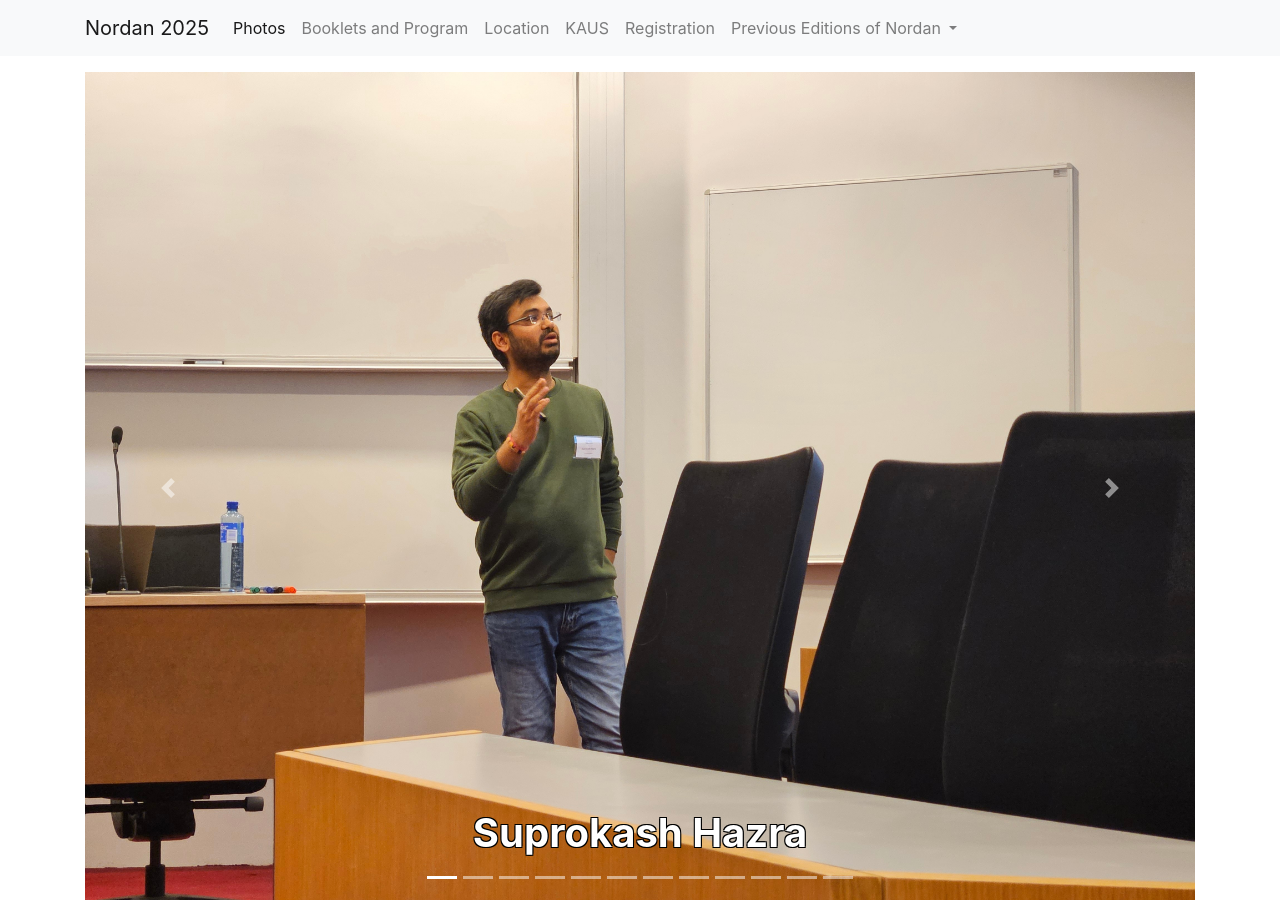
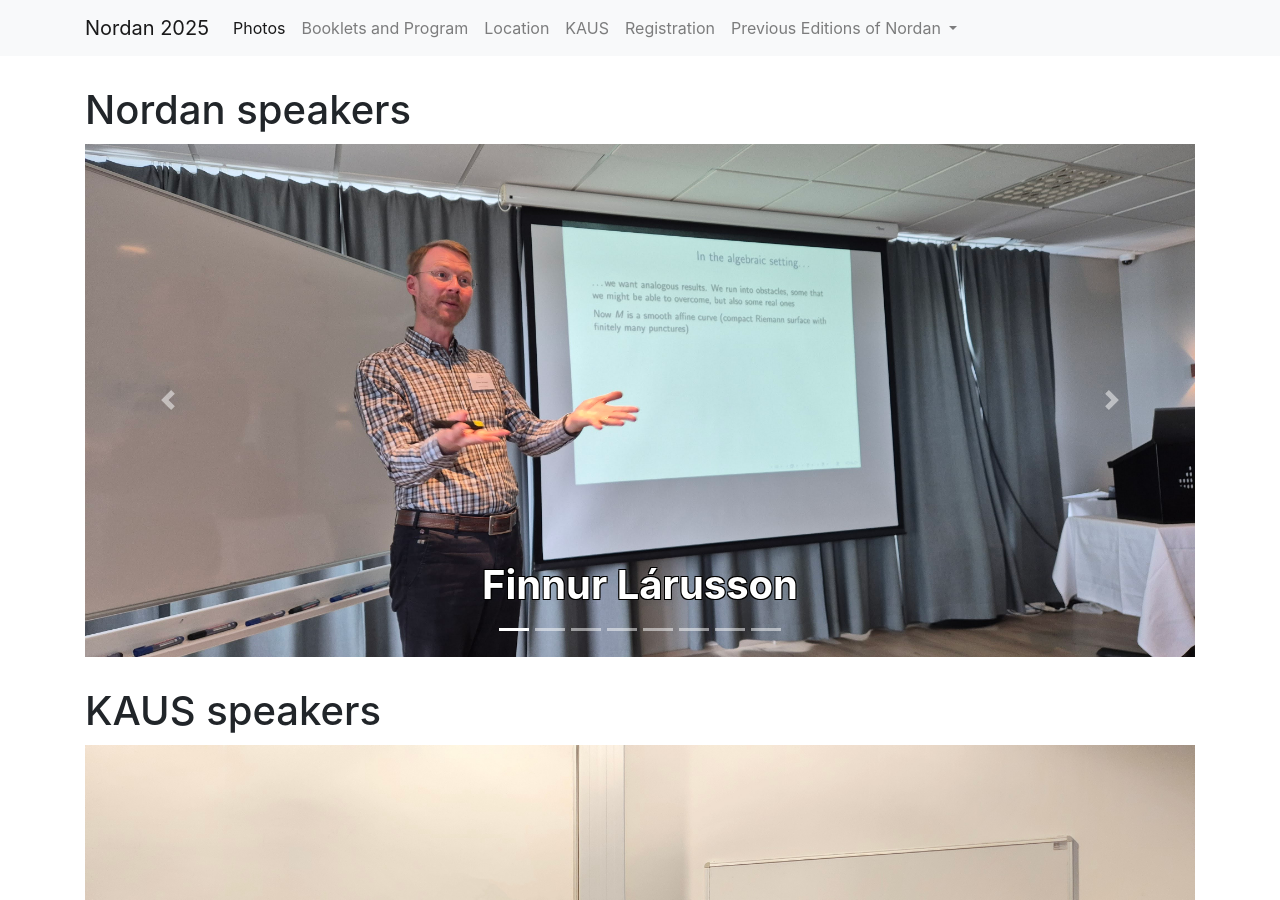
Before and after one commit to nordan-conference/nordan-conference.github.io, a Jekyll site: the page built from photos/index.html, in a window 1280 px wide and 900 px high. Built offline with Jekyll 4.4.1, drawn with Linux system fonts in a browser that asks for light colours.

Commit message:
Photos added of Nordan speakers

```diff
--- a/photos/index.html
+++ b/photos/index.html
@@ -3,6 +3,147 @@ layout: default
 ---
 
 
+<h1 style="margin: 30px 0px 10px 0px">
+    Nordan speakers
+</h1>
+<div id="nordan-speakers" class="carousel slide" data-ride="carousel" data-interval="false">
+  <ol class="carousel-indicators">
+    <li data-target="#nordan-speakers" data-slide-to="0" class="active"></li>
+    <li data-target="#nordan-speakers" data-slide-to="1"></li>
+    <li data-target="#nordan-speakers" data-slide-to="2"></li>
+    <li data-target="#nordan-speakers" data-slide-to="3"></li>
+    <li data-target="#nordan-speakers" data-slide-to="4"></li>
+    <li data-target="#nordan-speakers" data-slide-to="5"></li>
+    <li data-target="#nordan-speakers" data-slide-to="6"></li>
+    <li data-target="#nordan-speakers" data-slide-to="7"></li>
+  </ol>
+  <div class="carousel-inner">
+    <div class="carousel-item active">
+      <img
+        class="d-block w-100"
+        src="nordan-speakers/finnur.jpg"
+        alt="Finnur Lárusson"
+      >
+      <div class="carousel-caption d-none d-md-block">
+        <h1 style="color: white; text-shadow: -1px -1px 0 #000, 1px -1px 0 #000, -1px 1px 0 #000, 1px 1px 0 #000; ">
+            <b>
+                Finnur Lárusson
+            </b>
+        </h1>
+      </div>
+    </div>
+    <div class="carousel-item">
+      <img
+        class="d-block w-100"
+        src="nordan-speakers/arkadiusz.jpg"
+        alt="Arkadiusz Lewandowski"
+      >
+      <div class="carousel-caption d-none d-md-block">
+        <h1 style="color: white; text-shadow: -1px -1px 0 #000, 1px -1px 0 #000, -1px 1px 0 #000, 1px 1px 0 #000; ">
+            <b>
+                Arkadiusz Lewandowski
+            </b>
+        </h1>
+      </div>
+    </div>
+    <div class="carousel-item">
+      <img
+        class="d-block w-100"
+        src="nordan-speakers/mats.jpg"
+        alt="Mats Andersson"
+      >
+      <div class="carousel-caption d-none d-md-block">
+        <h1 style="color: white; text-shadow: -1px -1px 0 #000, 1px -1px 0 #000, -1px 1px 0 #000, 1px 1px 0 #000; ">
+            <b>
+                Mats Andersson
+            </b>
+        </h1>
+      </div>
+    </div>
+    <div class="carousel-item">
+      <img
+        class="d-block w-100"
+        src="nordan-speakers/olof.jpg"
+        alt="Olof Rubin"
+      >
+      <div class="carousel-caption d-none d-md-block">
+        <h1 style="color: white; text-shadow: -1px -1px 0 #000, 1px -1px 0 #000, -1px 1px 0 #000, 1px 1px 0 #000; ">
+            <b>
+                Olof Rubin
+            </b>
+        </h1>
+      </div>
+    </div>
+    <div class="carousel-item">
+      <img
+        class="d-block w-100"
+        src="nordan-speakers/gianmarco.jpg"
+        alt="Gianmarco Brocchi"
+      >
+      <div class="carousel-caption d-none d-md-block">
+        <h1 style="color: white; text-shadow: -1px -1px 0 #000, 1px -1px 0 #000, -1px 1px 0 #000, 1px 1px 0 #000; ">
+            <b>
+                Gianmarco Brocchi
+            </b>
+        </h1>
+      </div>
+    </div>
+    <div class="carousel-item">
+      <img
+        class="d-block w-100"
+        src="nordan-speakers/sibel.jpg"
+        alt="Sibel Şahin"
+      >
+      <div class="carousel-caption d-none d-md-block">
+        <h1 style="color: white; text-shadow: -1px -1px 0 #000, 1px -1px 0 #000, -1px 1px 0 #000, 1px 1px 0 #000; ">
+            <b>
+                Sibel Şahin
+            </b>
+        </h1>
+      </div>
+    </div>
+    <div class="carousel-item">
+      <img
+        class="d-block w-100"
+        src="nordan-speakers/tyson.jpg"
+        alt="Tyson Ritter"
+      >
+      <div class="carousel-caption d-none d-md-block">
+        <h1 style="color: white; text-shadow: -1px -1px 0 #000, 1px -1px 0 #000, -1px 1px 0 #000, 1px 1px 0 #000; ">
+            <b>
+                Tyson Ritter
+            </b>
+        </h1>
+      </div>
+    </div>
+    <div class="carousel-item">
+      <img
+        class="d-block w-100"
+        src="nordan-speakers/jouni.jpg"
+        alt="Jouni Rättyä"
+      >
+      <div class="carousel-caption d-none d-md-block">
+        <h1 style="color: white; text-shadow: -1px -1px 0 #000, 1px -1px 0 #000, -1px 1px 0 #000, 1px 1px 0 #000; ">
+            <b>
+                Jouni Rättyä
+            </b>
+        </h1>
+      </div>
+    </div>
+  </div>
+  <a class="carousel-control-prev" href="#nordan-speakers" role="button" data-slide="prev">
+    <span class="carousel-control-prev-icon" aria-hidden="true"></span>
+    <span class="sr-only">Previous</span>
+  </a>
+  <a class="carousel-control-next" href="#nordan-speakers" role="button" data-slide="next">
+    <span class="carousel-control-next-icon" aria-hidden="true"></span>
+    <span class="sr-only">Next</span>
+  </a>
+</div>
+
+<h1 style="margin: 30px 0px 10px 0px">
+    KAUS speakers
+</h1>
 <div id="kaus-speakers" class="carousel slide" data-ride="carousel" data-interval="false">
   <ol class="carousel-indicators">
     <li data-target="#kaus-speakers" data-slide-to="0" class="active"></li>
```
Also changed, not shown: photos/nordan-speakers/arkadiusz.jpg (added), photos/nordan-speakers/finnur.jpg (added), photos/nordan-speakers/gianmarco.jpg (added), photos/nordan-speakers/jouni.jpg (added), photos/nordan-speakers/mats.jpg (added), photos/nordan-speakers/olof.jpg (added), photos/nordan-speakers/sibel.jpg (added), photos/nordan-speakers/tyson.jpg (added), 8 other files.
